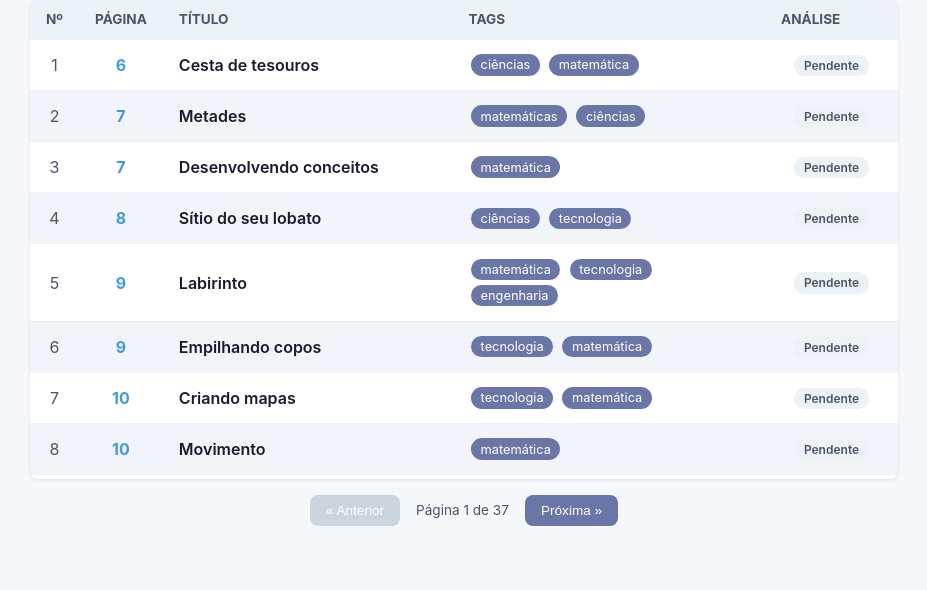
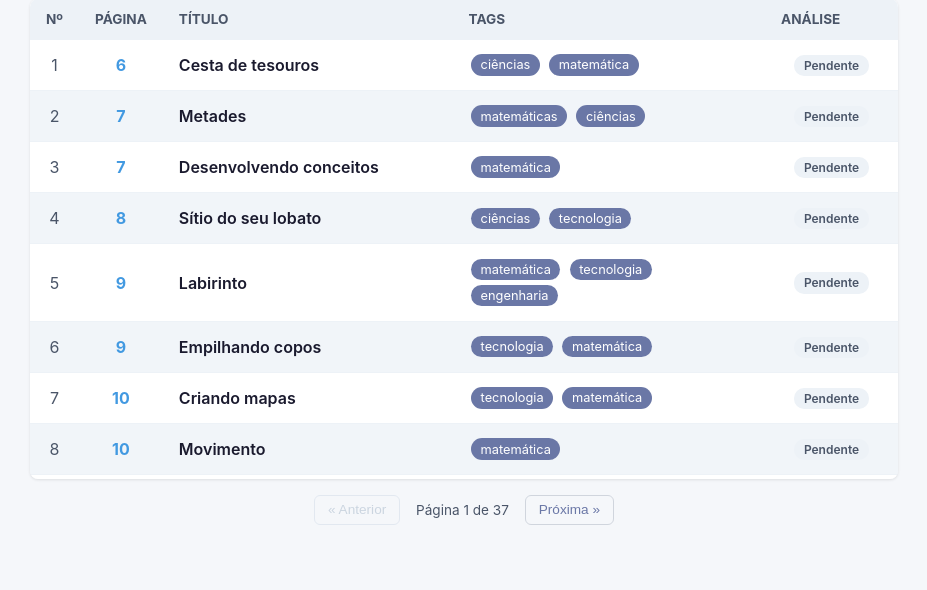
Before and after one commit to ailtonjaj/sumario-sds, a FastAPI app: page / in a window 1280 px wide. Shown: the part 308-898 px from the top of the page, without its empty margins (176-1103 px from the left). Run offline with FastAPI, Linux system fonts and the light colour scheme; data comes from the database, SQL or seed files in the repository.

Commit message:
style: alinha botões de paginação ao padrão visual do site
Troca o estilo sólido pelos botões outline usados em .btn-back/.btn-cancel.

```diff
--- a/frontend/static/style.css
+++ b/frontend/static/style.css
@@ -151,19 +151,25 @@ main {
   margin-top: 1rem;
 }
 .pagination button {
-  padding: 0.5rem 1rem;
-  border: none;
-  border-radius: 8px;
-  background: #6a77a6;
-  color: white;
+  display: inline-flex;
+  align-items: center;
+  gap: 0.25rem;
+  color: #6a77a6;
+  font-size: 0.85rem;
+  padding: 0.4rem 0.8rem;
+  border: 1px solid #d0d5dd;
+  border-radius: 6px;
+  background: transparent;
   cursor: pointer;
-  font-size: 0.85rem;
+  transition: all 0.15s;
 }
 .pagination button:hover:not(:disabled) {
-  background: #5a6796;
+  border-color: #6a77a6;
+  background: #f8f9ff;
 }
 .pagination button:disabled {
-  background: #cbd5e0;
+  color: #cbd5e0;
+  border-color: #e2e8f0;
   cursor: not-allowed;
 }
 .pagination-info {
```
